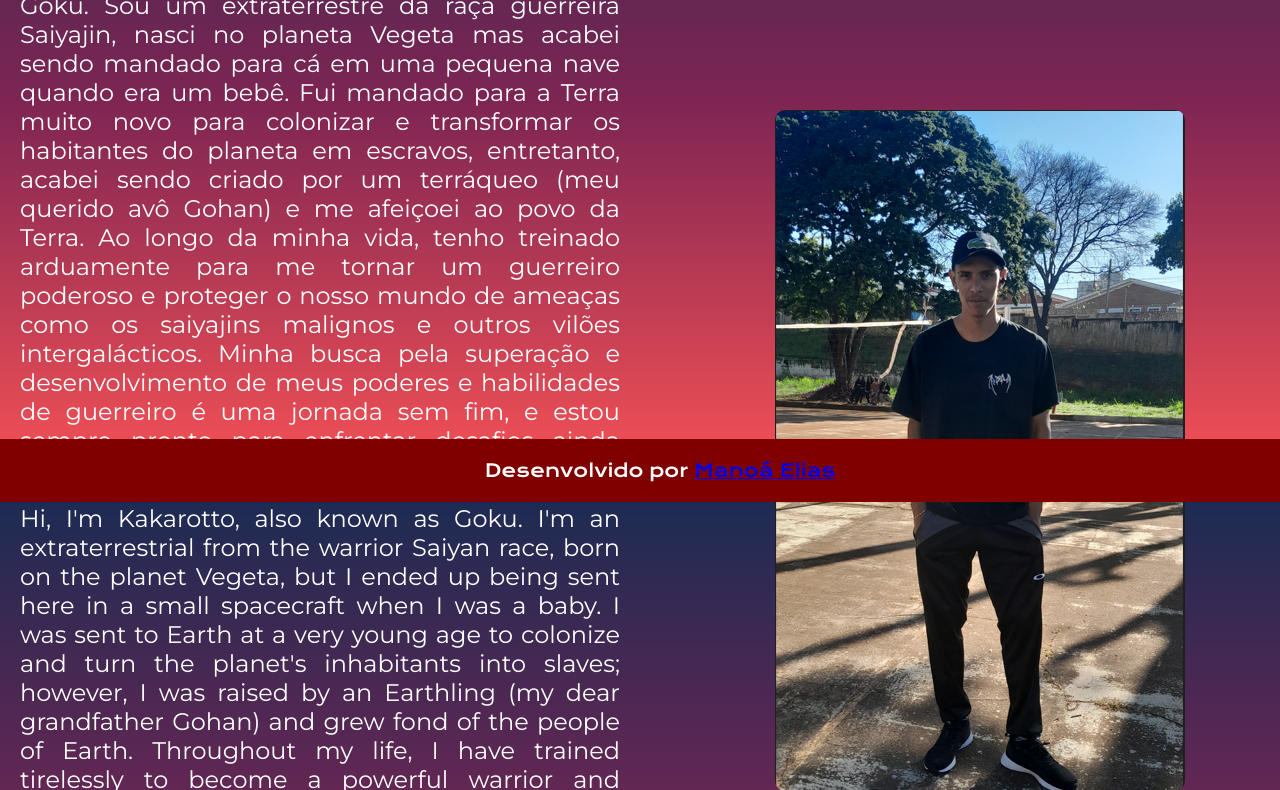
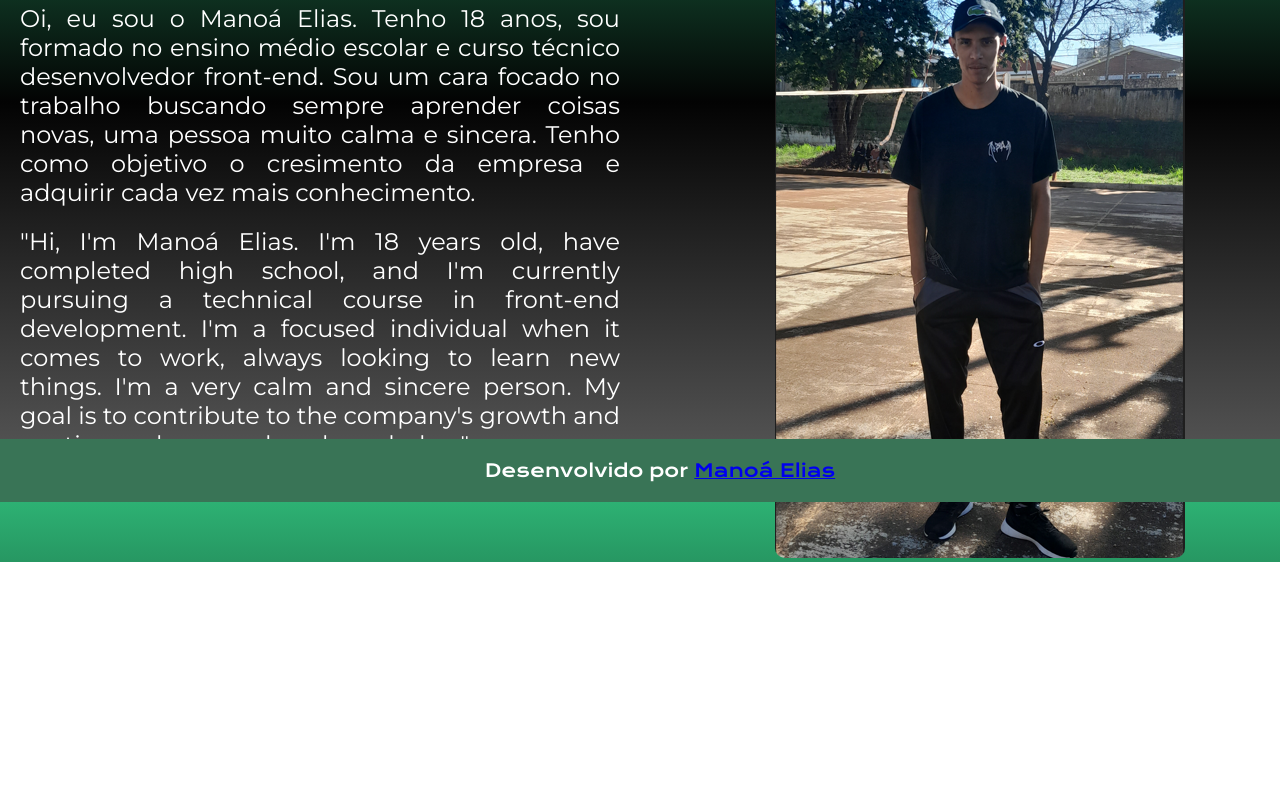
Before and after one commit to Manoaelias/Repoositorio, a plain HTML site: page sobremim.html in a window 1280 px wide. Shown: the part 298-1088 px from the top of the page. After the commit the page ends 860 px from the top, so only its background shows below. Drawn offline with nearby package versions, Linux system fonts and the light colour scheme.

Commit message:
Add files via upload

```diff
--- a/sobremim.html
+++ b/sobremim.html
@@ -22,8 +22,8 @@
         <section class="sobre-mim">
             <div class="texto">
                 <h1 class="titulo">Sobre Mim/About</h1>
-                <p class="paragrafo">Oi, eu sou o Kakarotto, também conhecido como Goku. Sou um extraterrestre da raça guerreira Saiyajin, nasci no planeta Vegeta mas acabei sendo mandado para cá em uma pequena nave quando era um bebê. Fui mandado para a Terra muito novo para colonizar e transformar os habitantes do planeta em escravos, entretanto, acabei sendo criado por um terráqueo (meu querido avô Gohan) e me afeiçoei ao povo da Terra. Ao longo da minha vida, tenho treinado arduamente para me tornar um guerreiro poderoso e proteger o nosso mundo de ameaças como os saiyajins malignos e outros vilões intergalácticos. Minha busca pela superação e desenvolvimento de meus poderes e habilidades de guerreiro é uma jornada sem fim, e estou sempre pronto para enfrentar desafios ainda maiores!
-                    <p class="paragrafo">Hi, I'm Kakarotto, also known as Goku. I'm an extraterrestrial from the warrior Saiyan race, born on the planet Vegeta, but I ended up being sent here in a small spacecraft when I was a baby. I was sent to Earth at a very young age to colonize and turn the planet's inhabitants into slaves; however, I was raised by an Earthling (my dear grandfather Gohan) and grew fond of the people of Earth. Throughout my life, I have trained tirelessly to become a powerful warrior and protect our world from threats like evil Saiyans and other intergalactic villains. My quest for self-improvement and the development of my powers and warrior skills is an endless journey, and I am always ready to face even greater challenges!
+                <p class="paragrafo">Oi, eu sou o Manoá Elias. Tenho 18 anos, sou formado no ensino médio escolar e curso técnico desenvolvedor front-end. Sou um cara focado no trabalho buscando sempre aprender coisas novas, uma pessoa muito calma e sincera. Tenho como objetivo o cresimento da empresa e adquirir cada vez mais conhecimento.
+                    <p class="paragrafo">"Hi, I'm Manoá Elias. I'm 18 years old, have completed high school, and I'm currently pursuing a technical course in front-end development. I'm a focused individual when it comes to work, always looking to learn new things. I'm a very calm and sincere person. My goal is to contribute to the company's growth and continuously expand my knowledge."
                     </p>
                     </p>
             </div>
--- a/style/sobremim.css
+++ b/style/sobremim.css
@@ -13,7 +13,7 @@ body {
     height: 100vh;
 
     /* Cria um gradiente de cores de cima para baixo como plano de fundo */
-    background: linear-gradient(to bottom, #1d2b53, #7e2553, #ff5555);
+    background: linear-gradient(to bottom, #2db173, #030303, #5f5f5f);
 
     /* Define o tamanho de fundo para cobrir toda a área disponível */
     background-size: cover;
@@ -128,7 +128,7 @@ body {
     left: 0;
     width: 100%;
     color: white;
-    background-color: #800000;
+    background-color: #397456;
     display: flex;
     align-items: center;
     justify-content: center;
@@ -141,5 +141,5 @@ body {
 
 /* Estilo de link no rodapé */
 .rodape a:hover {
-    color: #FFA500;
+    color: #0cff9a;
 }
```
Also changed, not shown: index.html (+5 -0 lines), 1 other file.
